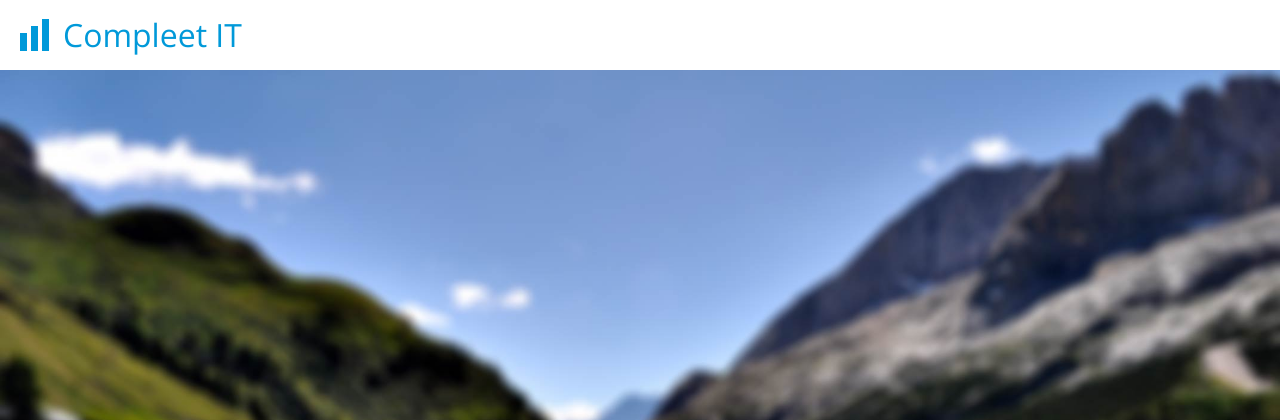
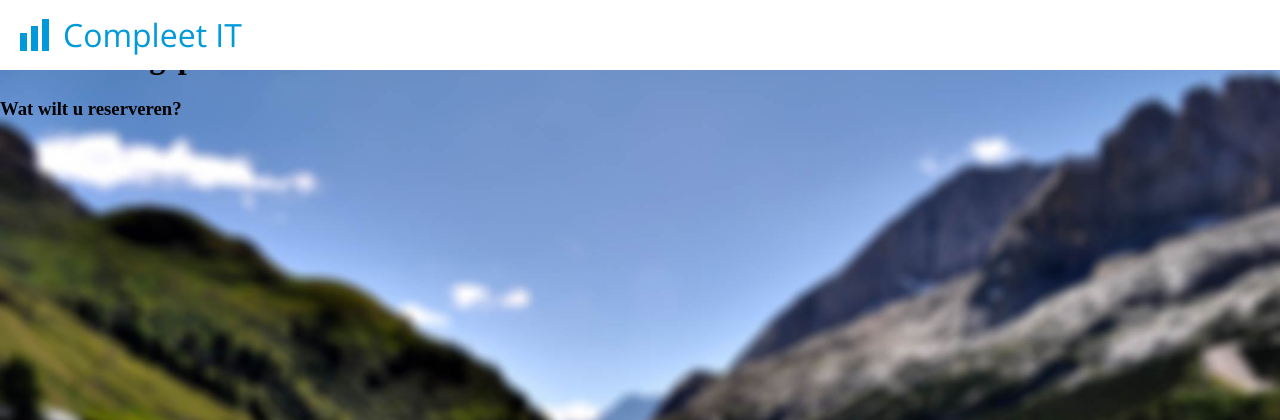
Before and after one commit to FrankSolleveld/Reserveringssysteem, a PHP site: page / in a window 1280 px wide. Shown: the top 420 px of the page. Run offline with PHP 8.4, Linux system fonts and the light colour scheme; data that the repository does not hold is empty; some libraries are stand-ins or nearby versions.

Commit message:
End of day Oct 15th
Check readme.md

```diff
--- /dev/null
+++ b/app/content-styles.css
@@ -0,0 +1,4 @@
+.mainframe {
+    position: relative;
+
+}
--- a/app/views/content.php
+++ b/app/views/content.php
@@ -5,6 +5,15 @@
  * Date: 15-11-17
  * Time: 15:23
  */?>
+<link rel="stylesheet" type="text/css" src="../content-styles.css"/>
 
+<div class="mainframe container">
 
-<p>Als je dit leest, dan heb je iets gaafs gemaakt.</p>
+    <h1>Reserveringspanel</h1>
+
+    <h3>Wat wilt u reserveren?</h3>
+    <div class="leftPanel container">
+
+    </div>
+
+</div>
```
Also changed, not shown: README.md.
